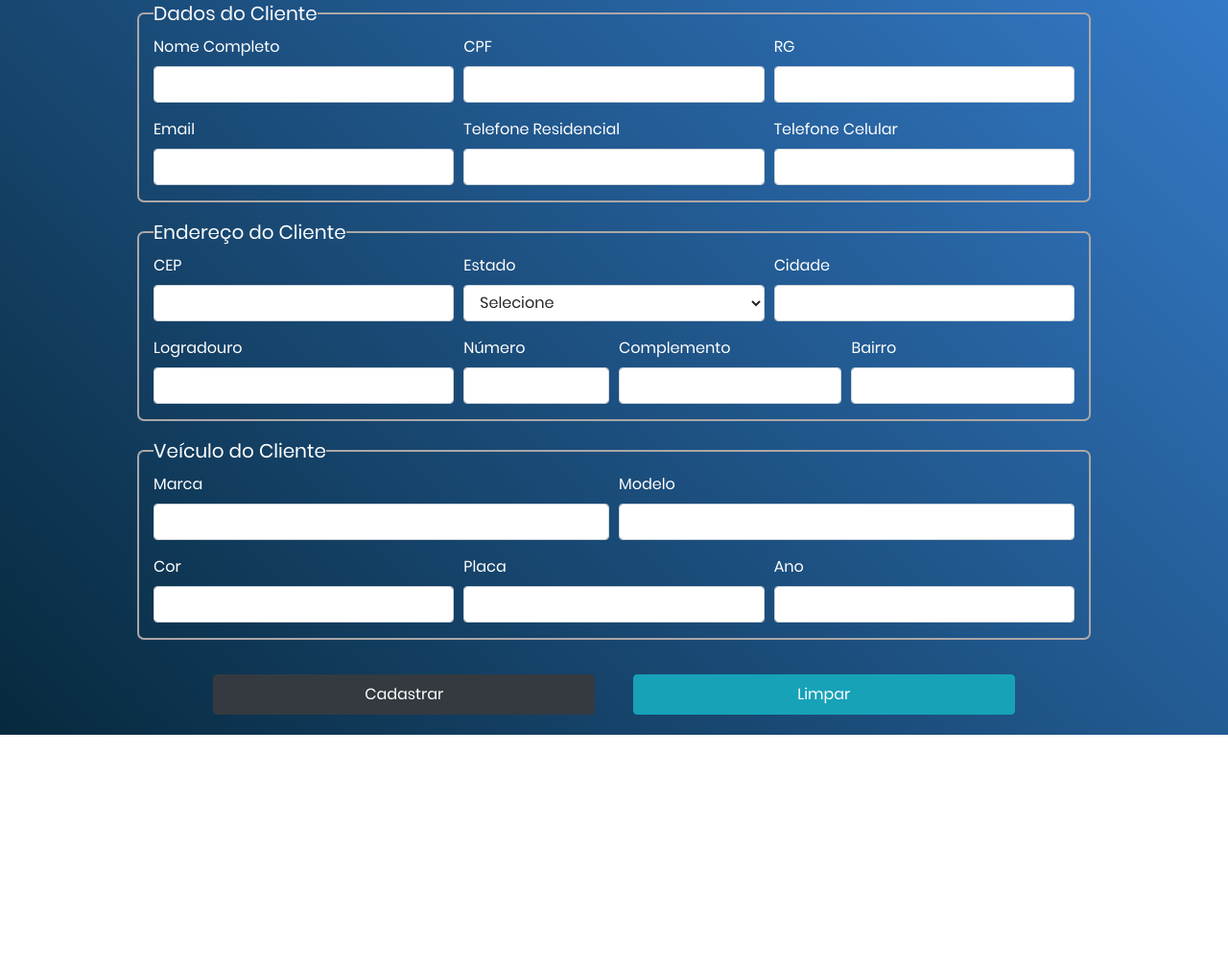
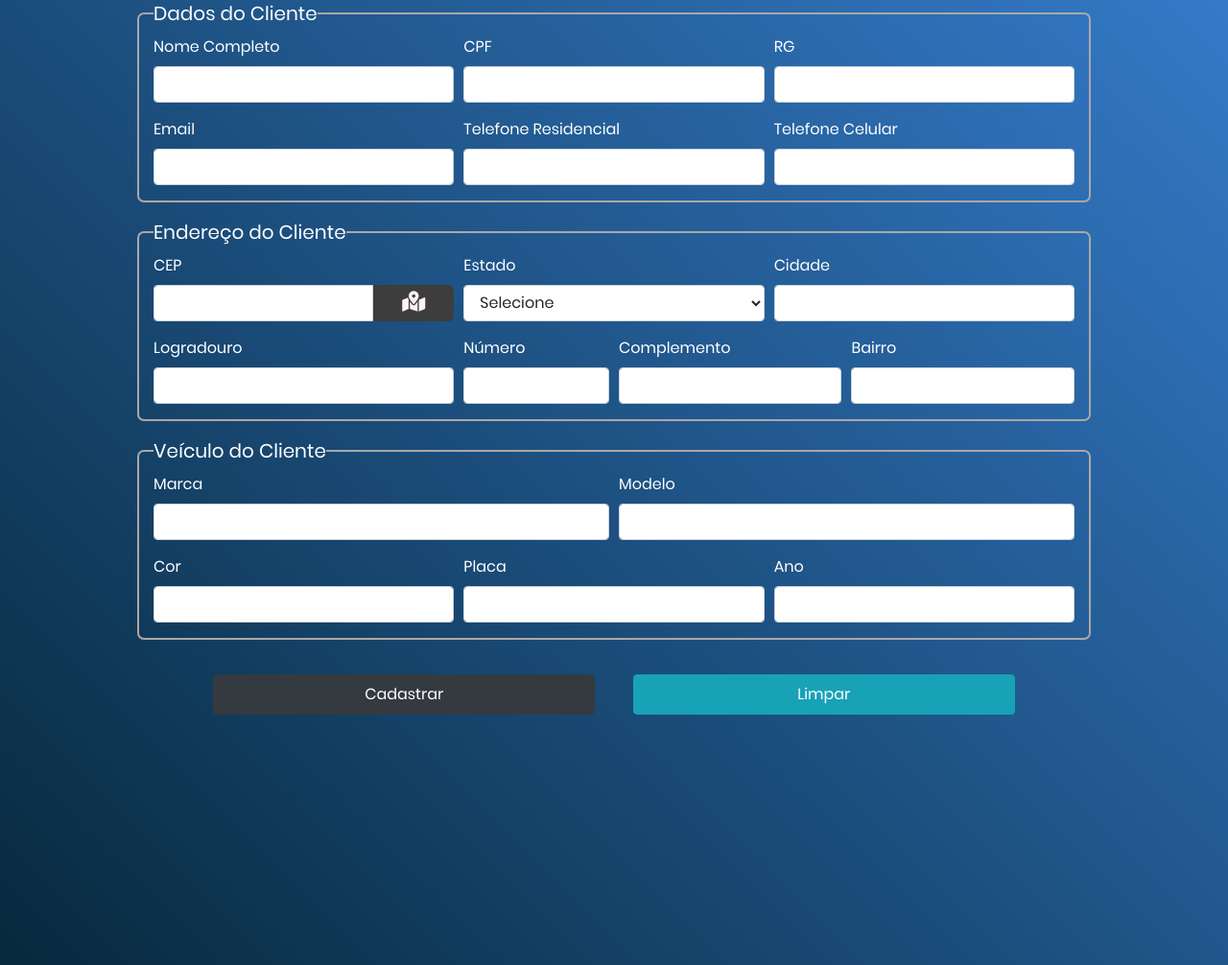
Before and after one commit to TurmaSenac20182/Oficina, a PHP site: page /FormClient.php in a window 1280 px wide. Shown: the part 194-1200 px from the top of the page at 96% size. Before the commit the page ends 960 px from the top, so only its background shows below. Run offline with PHP 8.4, Linux system fonts and the light colour scheme; some libraries are stand-ins or nearby versions.

Commit message:
Button do ViaCep implementado

```diff
--- a/PHP/FormClient.php
+++ b/PHP/FormClient.php
@@ -104,11 +104,13 @@ include('ValidateClient.php');
                 </fieldset>
                 <fieldset class="col-md-12 FieldsetTittle">
                     <legend class="LegendTittle">Endereço do Cliente</legend>
-
                     <div class="form-row">
                         <div class="form-group col-md-4">
                             <label for="cep">CEP</label>
-                            <input type="text" class="form-control" name="cep" id="cep" maxlength="9" pattern="\d{5}-?\d{3}" onblur="pesquisacep(this.value);" onkeyup="OnlyNumbers(this);">
+                            <div class="input-group">
+                                <input type="text" class="form-control" id="cep" maxlength="9" pattern="\d{5}-?\d{3}" onkeyup="OnlyNumbers(this);">
+                                <button type="button" class="button-cep" onclick="pesquisacep(cep.value);"><i class="fas fa-map-marked-alt fa-lg"></i></button>
+                            </div>
                         </div>
 
                         <div class="form-group col-md-4">
@@ -182,7 +184,7 @@ include('ValidateClient.php');
                             <input type="text" class="form-control" name="marca" id="IDMarca">
                         </div>
 
-                        <div class="form-group col-sm-6">
+                        <div class="form-group col-md-6">
                             <label for="IDCarro">Modelo</label>
                             <input type="text" class="form-control" name="modelo" id="IDNome">
                         </div>
--- a/PHP/css/ClientPage.css
+++ b/PHP/css/ClientPage.css
@@ -19,7 +19,7 @@
 
 html {
     height: 100%;
-    min-height: 60em;
+    min-height: 75em;
 }
 
 body {
@@ -95,6 +95,22 @@ option {
     background: rgb(39, 39, 39);
 }
 
+.button-cep {
+    border-radius: 0 6px 6px 0;
+    padding: 0 30px 0 30px;
+    text-align: center;
+    border: none;
+    background: rgb(61, 61, 61);
+    color: rgb(255, 242, 242);
+    padding: auto;
+}
+
+.button-cep:hover {
+    border: rgb(39, 39, 39) 1px solid;
+    color: white;
+    background: rgb(39, 39, 39);
+}
+
 .form-button {
     display: -webkit-box;
     display: -webkit-flex;
```
